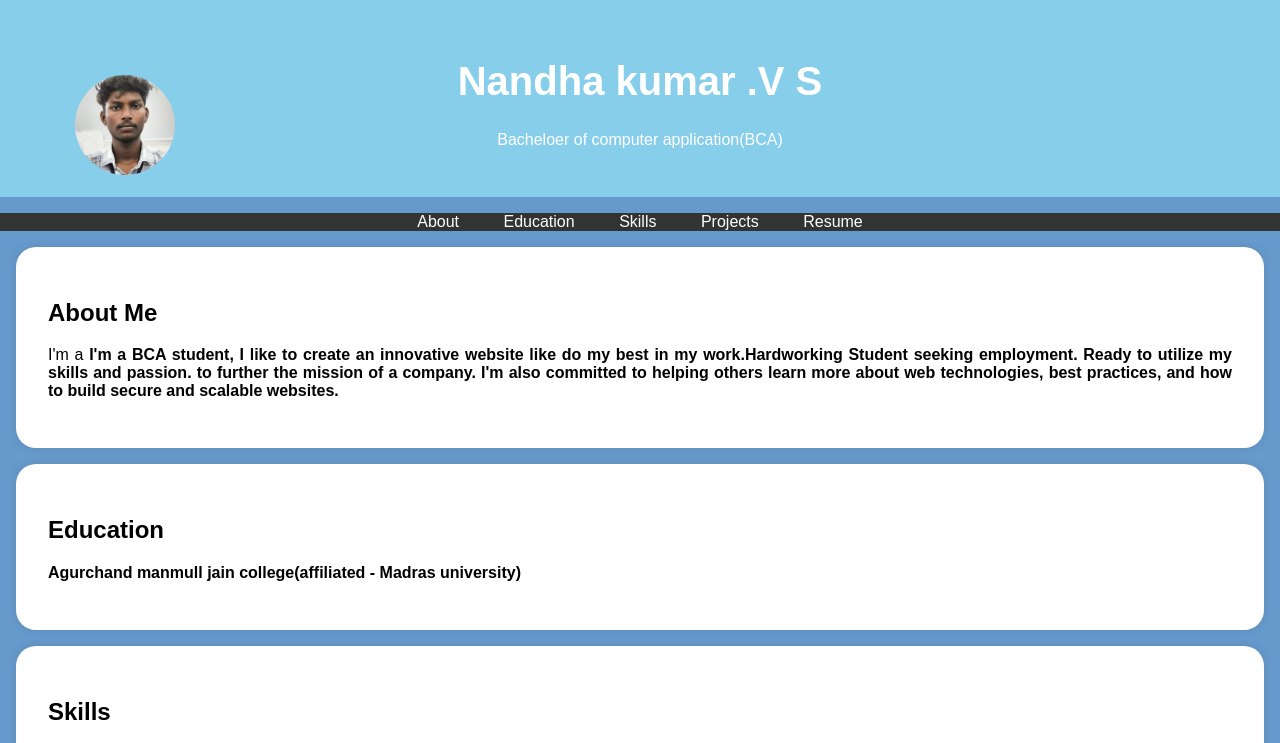
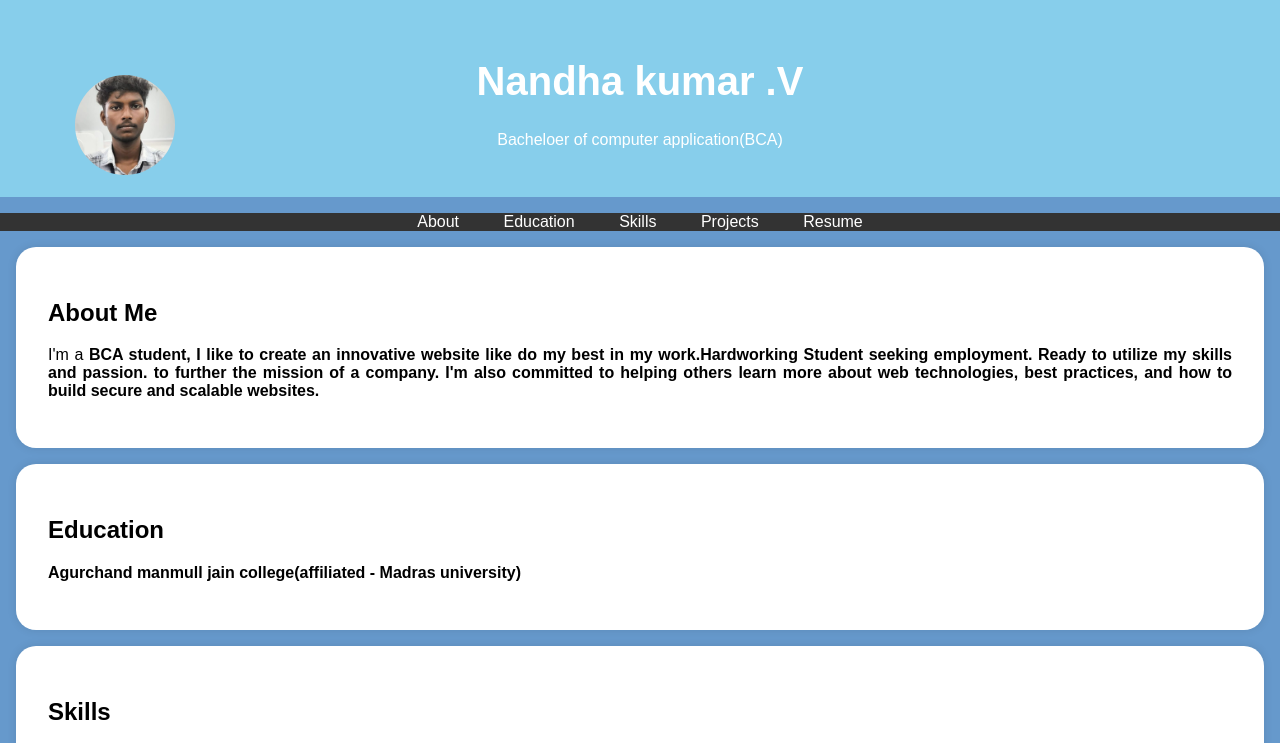
Before and after one commit to Nandhakumar-007/digital-portfolio, a plain HTML site: page index.html in a window 1280 px wide. Shown: the top 743 px of the page. Drawn offline with Linux system fonts and the light colour scheme.

Commit message:
Update index.html

```diff
--- a/index.html
+++ b/index.html
@@ -96,7 +96,7 @@
         <div class="header-content">
             <!-- Add your profile picture here -->
             <img src="nandhaphoto.jpg" alt="Your Profile Picture" class="profile-picture">
-            <h1>Nandha kumar .V S</h1>
+            <h1>Nandha kumar .V</h1>
             <p>Bacheloer of computer application(BCA)</p>
         </div>
     </header>
@@ -115,7 +115,7 @@
     <section id="about">
         <div class="section-content">
             <h2>About Me</h2>
-            <p>I'm a <b>I'm a BCA student, I like to create an innovative website like do my best in my work.Hardworking Student seeking employment. Ready to utilize my skills and passion. to further the mission of a company. I'm also committed to helping others learn more about web technologies,
+            <p>I'm a <b>BCA student, I like to create an innovative website like do my best in my work.Hardworking Student seeking employment. Ready to utilize my skills and passion. to further the mission of a company. I'm also committed to helping others learn more about web technologies,
                  best practices, and how to build secure and scalable websites.</p>
 
         </div>
```
